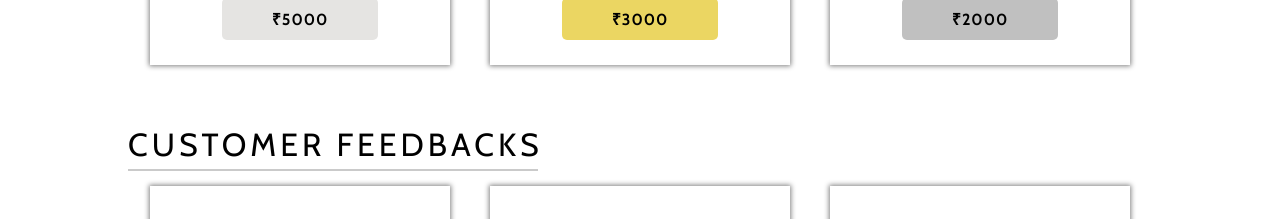
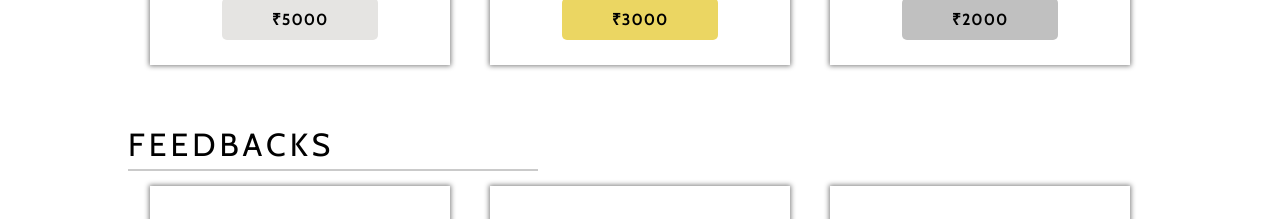
Before and after one commit to phoenixSaket/farmhouse, an Angular app: page / in a window 1280 px wide. Shown: the part 2220-2439 px from the top of the page. Built offline with nearby package versions, Linux system fonts and the light colour scheme.

Commit message:
Verbiage Change

```diff
--- a/src/app/app.component.html
+++ b/src/app/app.component.html
@@ -18,7 +18,7 @@
         </div>
     </div>
     <div class="inner-container offer-cards" id="feedbacks">
-        <app-title title="Customer Feedbacks"></app-title>
+        <app-title title="Feedbacks"></app-title>
         <div class="d-flex w-100 justify-center wrap cards-container">
             <app-user-card *ngFor="let feedback of feedbacks" [name]="feedback.name" [address]="feedback.address"
                 [color]="feedback.color" [image]="feedback.image" [content]="feedback.content" [setDynamicColors]=false>
```
